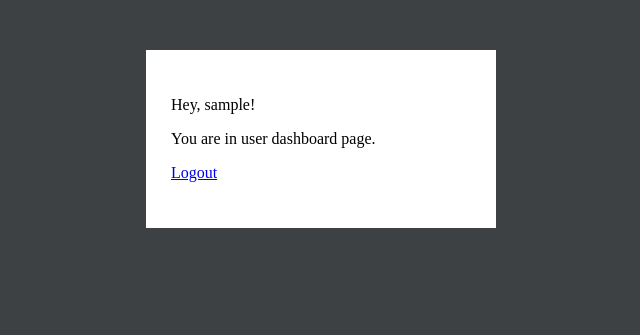
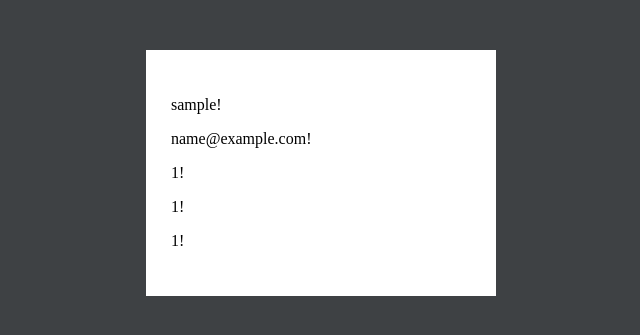
Before and after one commit to aurolenka/SID2, a PHP site: page /dashboard.php in a window 1280 px wide. Shown: the top 335 px of the page, without its empty margins (319-959 px from the left). Run offline with PHP 8.4, Linux system fonts and the light colour scheme; the visitor is signed in with stand-in values (Sample User, id 1).

Commit message:
Update dashboard.php

```diff
--- a/dashboard.php
+++ b/dashboard.php
@@ -11,9 +11,11 @@ include("auth_session.php");
 </head>
 <body>
     <div class="form">
-        <p>Hey, <?php echo $_SESSION['username']; ?>!</p>
-        <p>You are in user dashboard page.</p>
-        <p><a href="logout.php">Logout</a></p>
+        <p><?php echo $_SESSION['username']; ?>!</p>
+        <p><?php echo $_SESSION['email']; ?>!</p>
+        <p><?php echo $_SESSION['branch']; ?>!</p>
+        <p><?php echo $_SESSION['year']; ?>!</p>
+        <p><?php echo $_SESSION['domain']; ?>!</p>
     </div>
 </body>
 </html>
```
